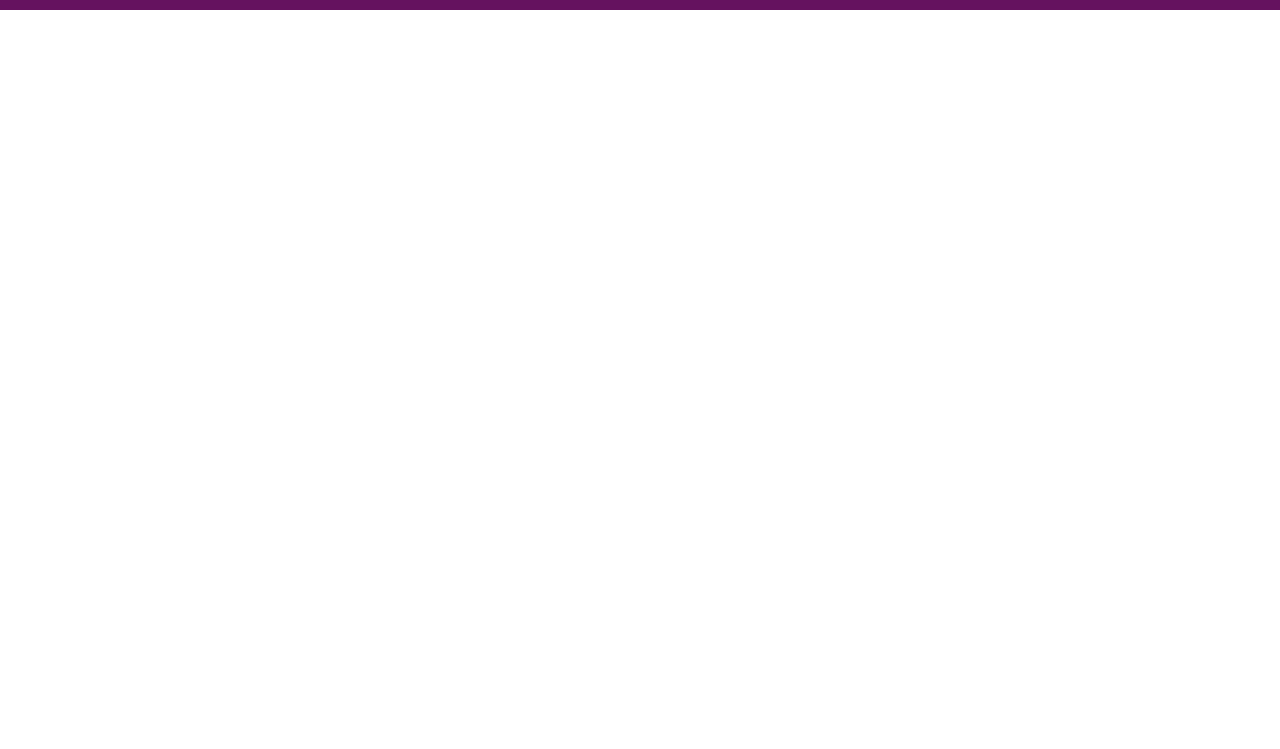
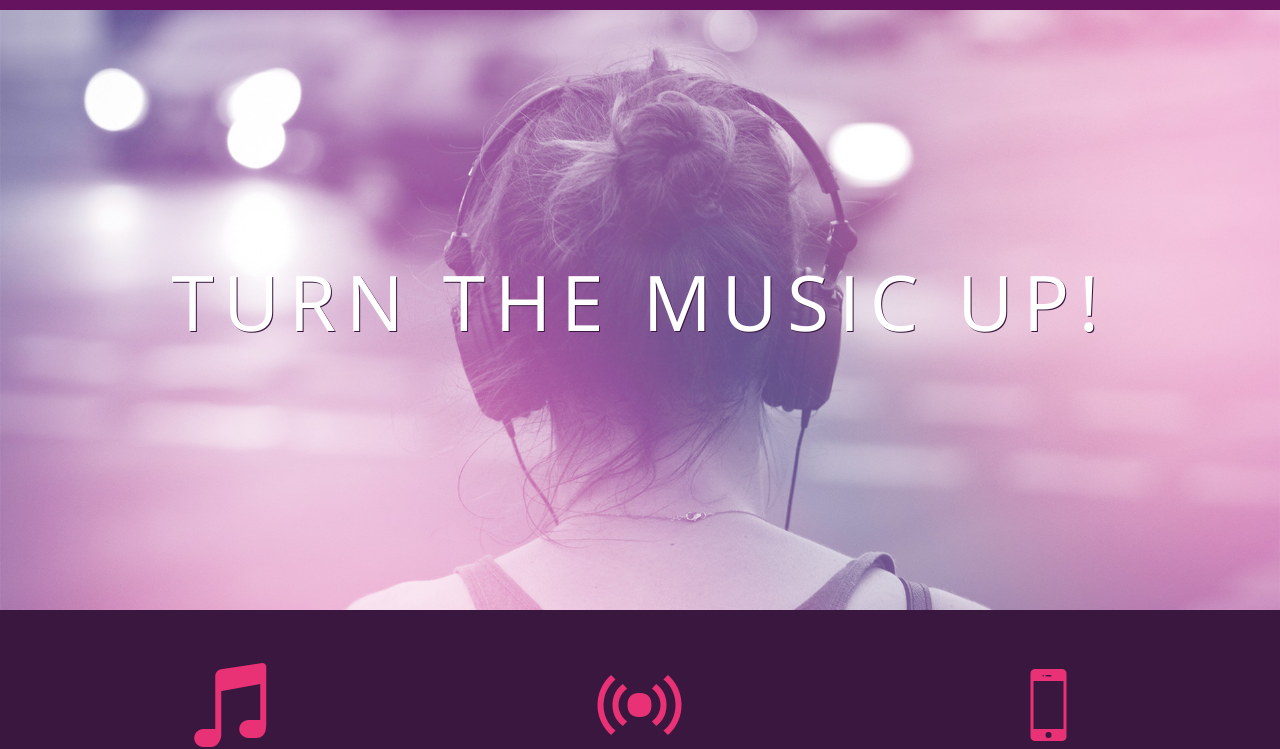
Before and after one commit to jjw244/A-Personalized-Music-Player, a plain HTML site: page index.html in a window 1280 px wide. Shown: the part 88-837 px from the top of the page. Before the commit the page ends 800 px from the top, so only its background shows below. Drawn offline with nearby package versions, Linux system fonts and the light colour scheme.

Commit message:
checkpiont4 complete

```diff
--- a/index.html
+++ b/index.html
@@ -7,7 +7,7 @@
          <link rel="stylesheet" type="text/css" href="http://code.ionicframework.com/ionicons/2.0.1/css/ionicons.min.css">
          <link rel="stylesheet" type="text/css" href="styles/normalize.css">
          <link rel="stylesheet" type="text/css" href="styles/main.css">
-         <link rel="stylesheet" type="text/css" href="styles/main.css">
+         <link rel="stylesheet" type="text/css" href="styles/landing.css">
      </head>
      <body class="landing">
          <nav class="navbar"> <!-- nav bar -->
```
